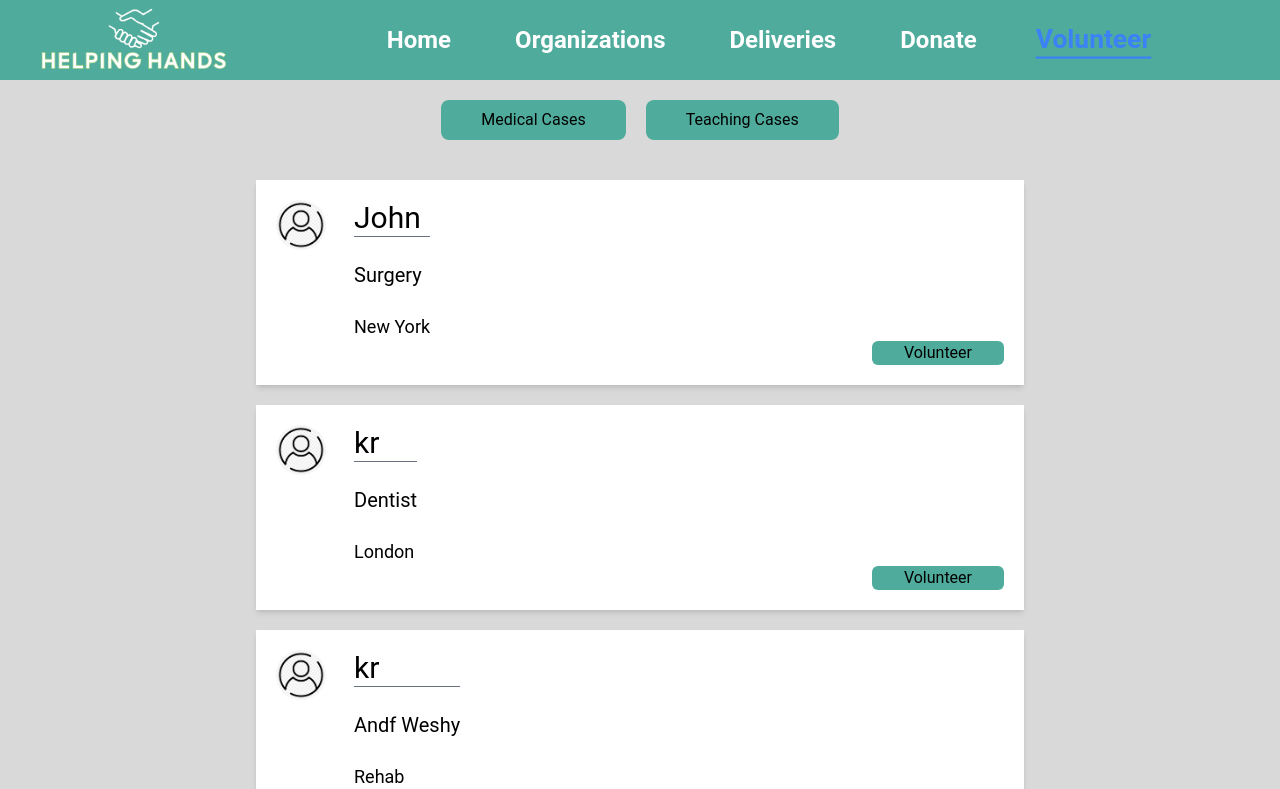
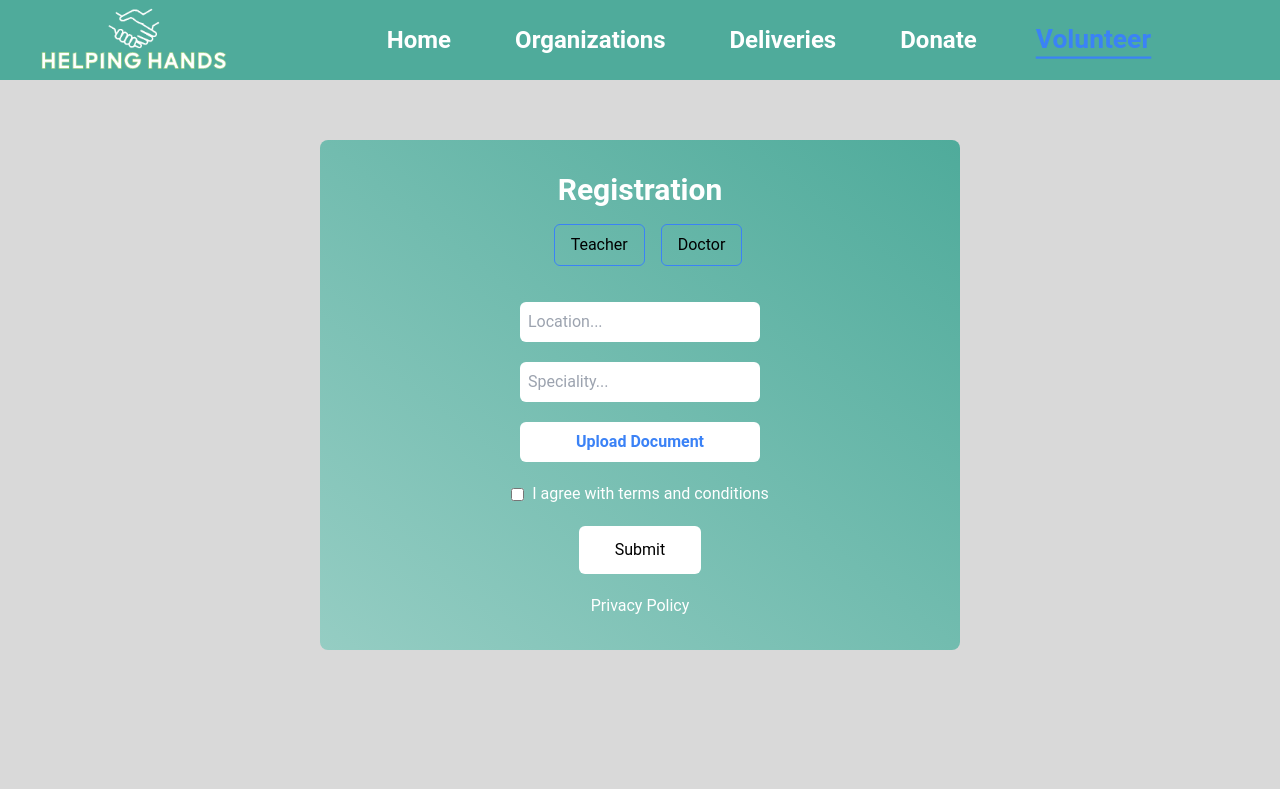
Before and after one commit to MohamedEmadFahmy/Helping-Hands, a React (Vite) app: page /donor/volunteer in a window 1280 px wide. Shown: the top 789 px of the page. Built offline with nearby package versions, Linux system fonts and the light colour scheme.

Commit message:
able to delete cards

```diff
--- a/src/components/OrganizationDonorDonationsCard.jsx
+++ b/src/components/OrganizationDonorDonationsCard.jsx
@@ -13,10 +13,12 @@ const OrganizationDonorDonationsCard = ({
   statusPic,
 }) => {
   const [viewDetails, setView] = useState(false);
+  const [deleteDonation, setDeleteDonation] = useState(false);
   const navigate = useNavigate();
 
   return (
     <>
+      {!deleteDonation && (
         <div className="flex-row pt-5 pl-5 text-lg bg-white w-3/5 h-auto shadow-md transition-transform transform hover:-translate-y-1 hover:shadow-lg hover:bg-gray-100 rounded-lg">
           <div className="flex gap-5 mb-5">
             <div>Contributor: {name}</div>
@@ -61,12 +63,16 @@ const OrganizationDonorDonationsCard = ({
                   Track
                 </button>
               )}
-            <button className="bg-red-500 rounded-lg px-6 text-s">
+              <button
+                className="bg-red-500 rounded-lg px-6 text-s"
+                onClick={() => setDeleteDonation(true)}
+              >
                 Delete
               </button>
             </div>
           </div>
         </div>
+      )}
 
       {viewDetails && <OrganizationDonationDetails setView={setView} />}
     </>
--- a/src/pages/DonorVolunteerPage.jsx
+++ b/src/pages/DonorVolunteerPage.jsx
@@ -1,14 +1,14 @@
 /* eslint-disable no-unused-vars */
 
-import DonorVolunteerRegister from "../components/DonorVolunteerRegister";
-import { Link } from "react-router-dom";
-import MedicalCases from "../components/MedicalCases";
-import TeachingCases from "../components/TeachingCases";
-import { useState } from "react";
+import DonorVolunteerRegister from '../components/DonorVolunteerRegister';
+import { Link } from 'react-router-dom';
+import MedicalCases from '../components/MedicalCases';
+import TeachingCases from '../components/TeachingCases';
+import { useState } from 'react';
 
 const DonorVolunteerPage = () => {
-	const [isDoctor, setIsDoctor] = useState(true);
-	const [isTeacher, setIsTeacher] = useState(true);
+  const [isDoctor, setIsDoctor] = useState(false);
+  const [isTeacher, setIsTeacher] = useState(false);
 
   const [viewDoctor, setDoctor] = useState(isDoctor);
   const [viewTeacher, setTeacher] = useState(isTeacher);
```
Lines whose indentation alone changed are shown as unchanged.
